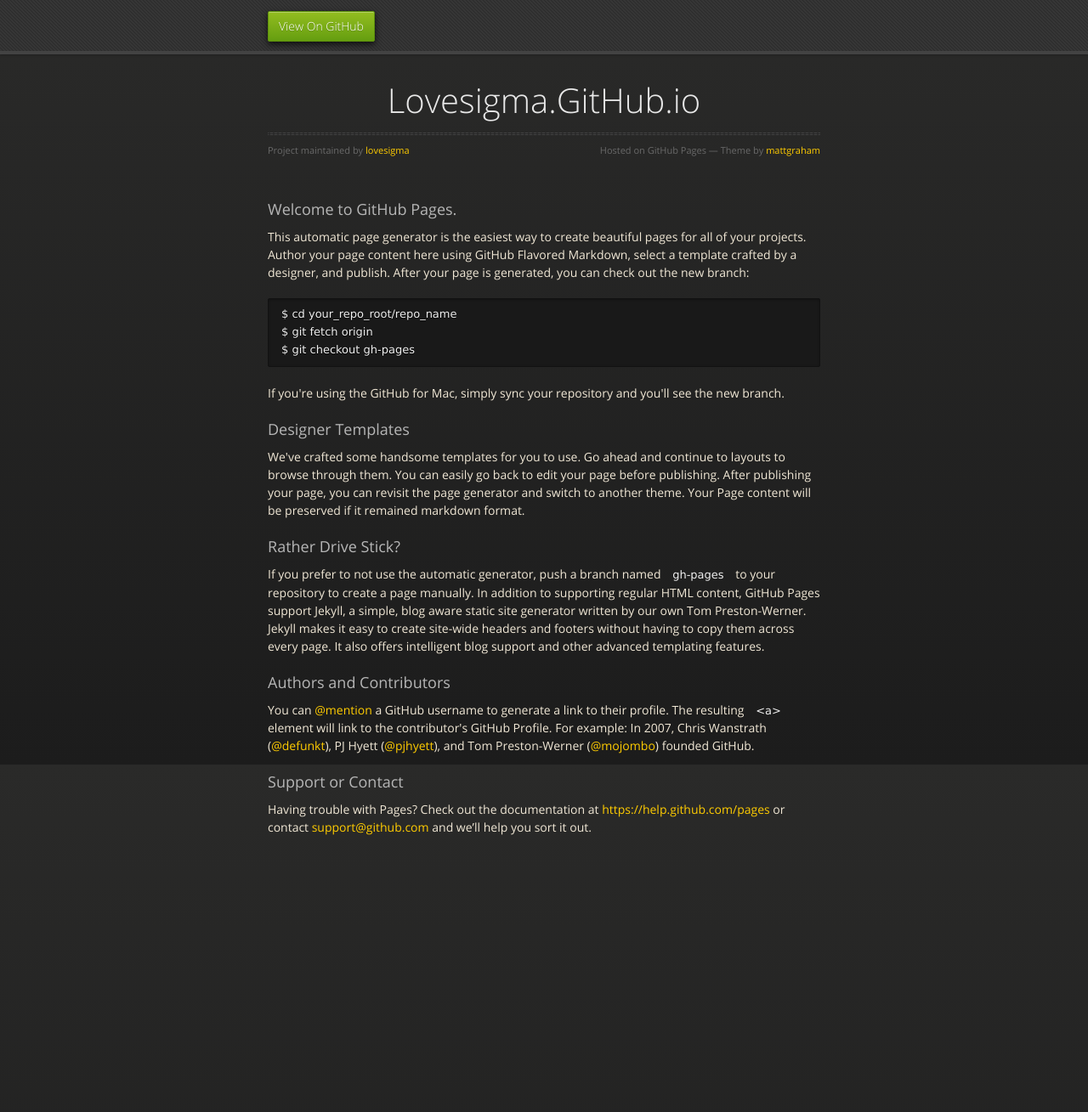
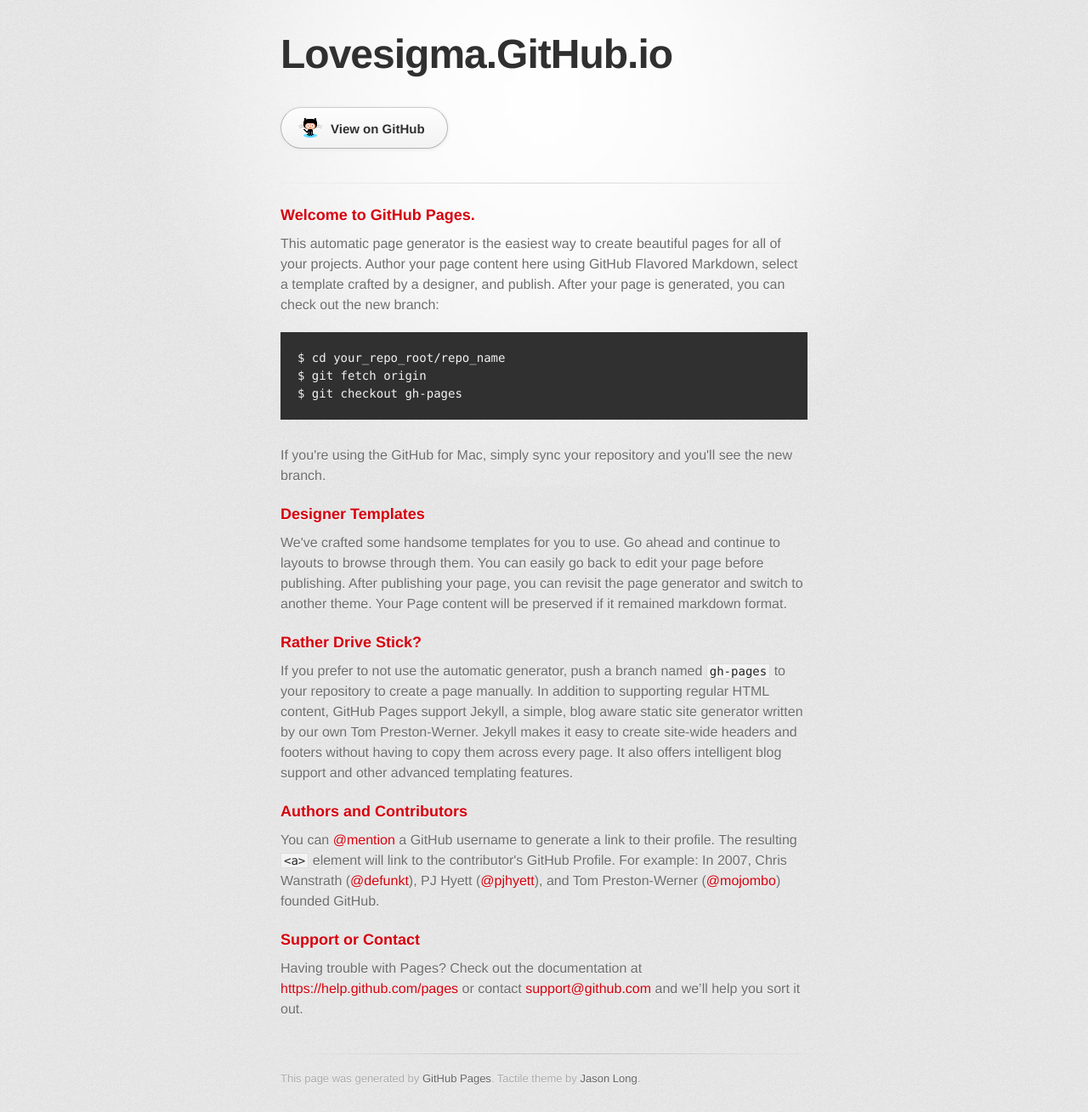
Before and after one commit to lovesigma/lovesigma.github.io, a Jekyll site: the page index.html, which Jekyll copies as it is, in a window 1280 px wide and 1309 px high. Shown: the whole window at 85% size. Built offline with Jekyll 4.4.1, drawn with Linux system fonts in a browser that asks for light colours; nearby versions of some CDN libraries; some web fonts are replaced.

Commit message:
Replace master branch with page content via GitHub

```diff
--- a/index.html
+++ b/index.html
@@ -1,41 +1,35 @@
-<!doctype html>
+<!DOCTYPE html>
 <html>
   <head>
-    <meta charset="utf-8">
+    <meta charset='utf-8'>
     <meta http-equiv="X-UA-Compatible" content="chrome=1">
+    <link href='https://fonts.googleapis.com/css?family=Chivo:900' rel='stylesheet' type='text/css'>
+    <link rel="stylesheet" type="text/css" href="stylesheets/stylesheet.css" media="screen">
+    <link rel="stylesheet" type="text/css" href="stylesheets/github-dark.css" media="screen">
+    <link rel="stylesheet" type="text/css" href="stylesheets/print.css" media="print">
+    <!--[if lt IE 9]>
+    <script src="//html5shiv.googlecode.com/svn/trunk/html5.js"></script>
+    <![endif]-->
     <title>Lovesigma.GitHub.io by lovesigma</title>
-    <link rel="stylesheet" href="stylesheets/styles.css">
-    <link rel="stylesheet" href="stylesheets/github-dark.css">
-    <script src="https://ajax.googleapis.com/ajax/libs/jquery/1.7.1/jquery.min.js"></script>
-    <script src="javascripts/respond.js"></script>
-    <!--[if lt IE 9]>
-      <script src="//html5shiv.googlecode.com/svn/trunk/html5.js"></script>
-    <![endif]-->
-    <!--[if lt IE 8]>
-    <link rel="stylesheet" href="stylesheets/ie.css">
-    <![endif]-->
-    <meta name="viewport" content="width=device-width, initial-scale=1, user-scalable=no">
+  </head>
 
-  </head>
   <body>
-      <div id="header">
-        <nav>
-          <li class="fork"><a href="https://github.com/lovesigma">View On GitHub</a></li>
-        </nav>
-      </div><!-- end header -->
+    <div id="container">
+      <div class="inner">
 
-    <div class="wrapper">
+        <header>
+          <h1>Lovesigma.GitHub.io</h1>
+          <h2></h2>
+        </header>
 
-      <section>
-        <div id="title">
-          <h1>Lovesigma.GitHub.io</h1>
-          <p></p>
-          <hr>
-          <span class="credits left">Project maintained by <a href="https://github.com/lovesigma">lovesigma</a></span>
-          <span class="credits right">Hosted on GitHub Pages &mdash; Theme by <a href="https://twitter.com/michigangraham">mattgraham</a></span>
-        </div>
+        <section id="downloads" class="clearfix">
+          <a href="https://github.com/lovesigma" id="view-on-github" class="button"><span>View on GitHub</span></a>
+        </section>
 
-        <h3>
+        <hr>
+
+        <section id="main_content">
+          <h3>
 <a id="welcome-to-github-pages" class="anchor" href="#welcome-to-github-pages" aria-hidden="true"><span class="octicon octicon-link"></span></a>Welcome to GitHub Pages.</h3>
 
 <p>This automatic page generator is the easiest way to create beautiful pages for all of your projects. Author your page content here using GitHub Flavored Markdown, select a template crafted by a designer, and publish. After your page is generated, you can check out the new branch:</p>
@@ -66,10 +60,14 @@
 <a id="support-or-contact" class="anchor" href="#support-or-contact" aria-hidden="true"><span class="octicon octicon-link"></span></a>Support or Contact</h3>
 
 <p>Having trouble with Pages? Check out the documentation at <a href="https://help.github.com/pages">https://help.github.com/pages</a> or contact <a href="mailto:support@github.com">support@github.com</a> and we’ll help you sort it out.</p>
-      </section>
+        </section>
 
+        <footer>
+          This page was generated by <a href="https://pages.github.com">GitHub Pages</a>. Tactile theme by <a href="https://twitter.com/jasonlong">Jason Long</a>.
+        </footer>
+
+
+      </div>
     </div>
-    <!--[if !IE]><script>fixScale(document);</script><![endif]-->
-
   </body>
 </html>
```
Also changed, not shown: javascripts/main.js (+1 -53 lines).
